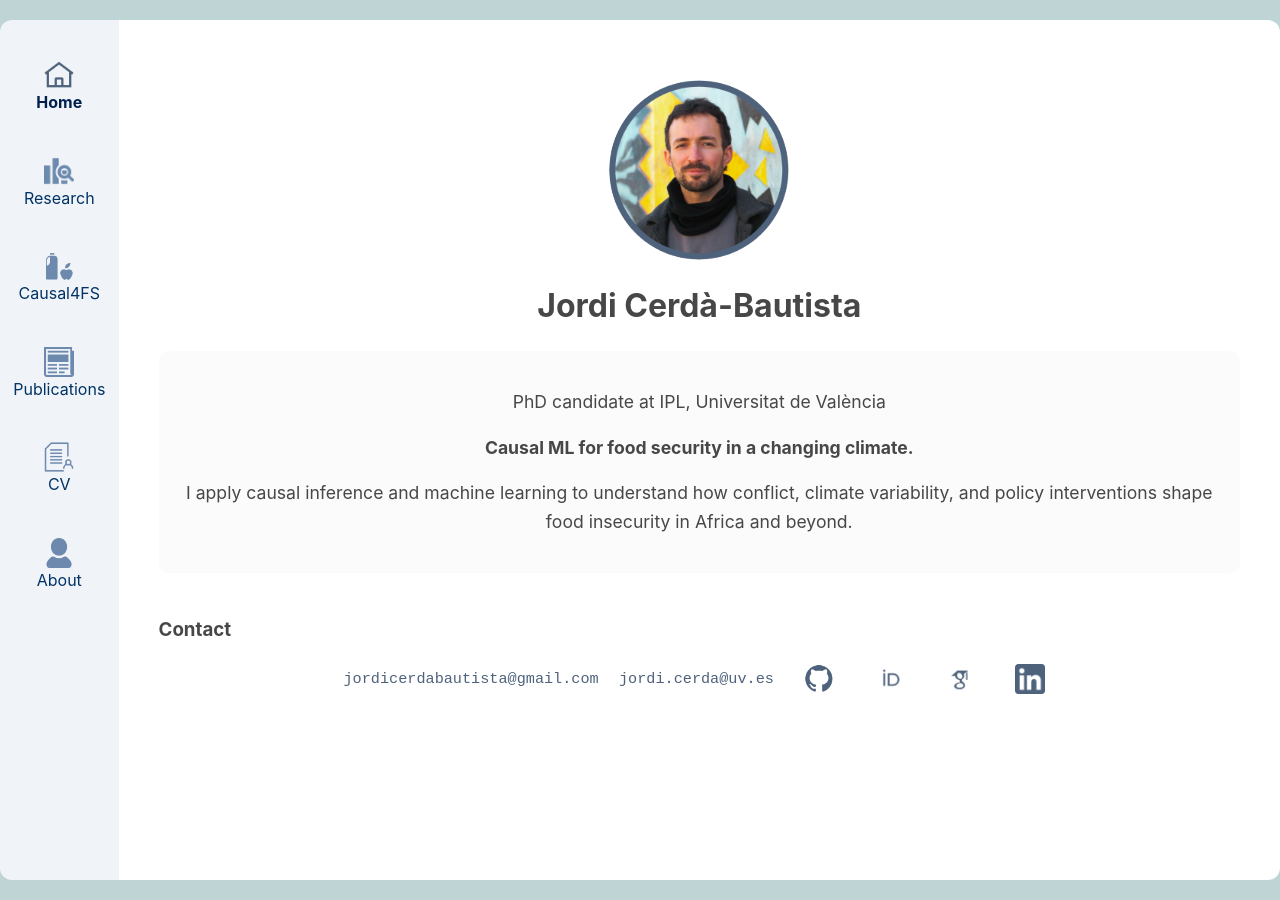
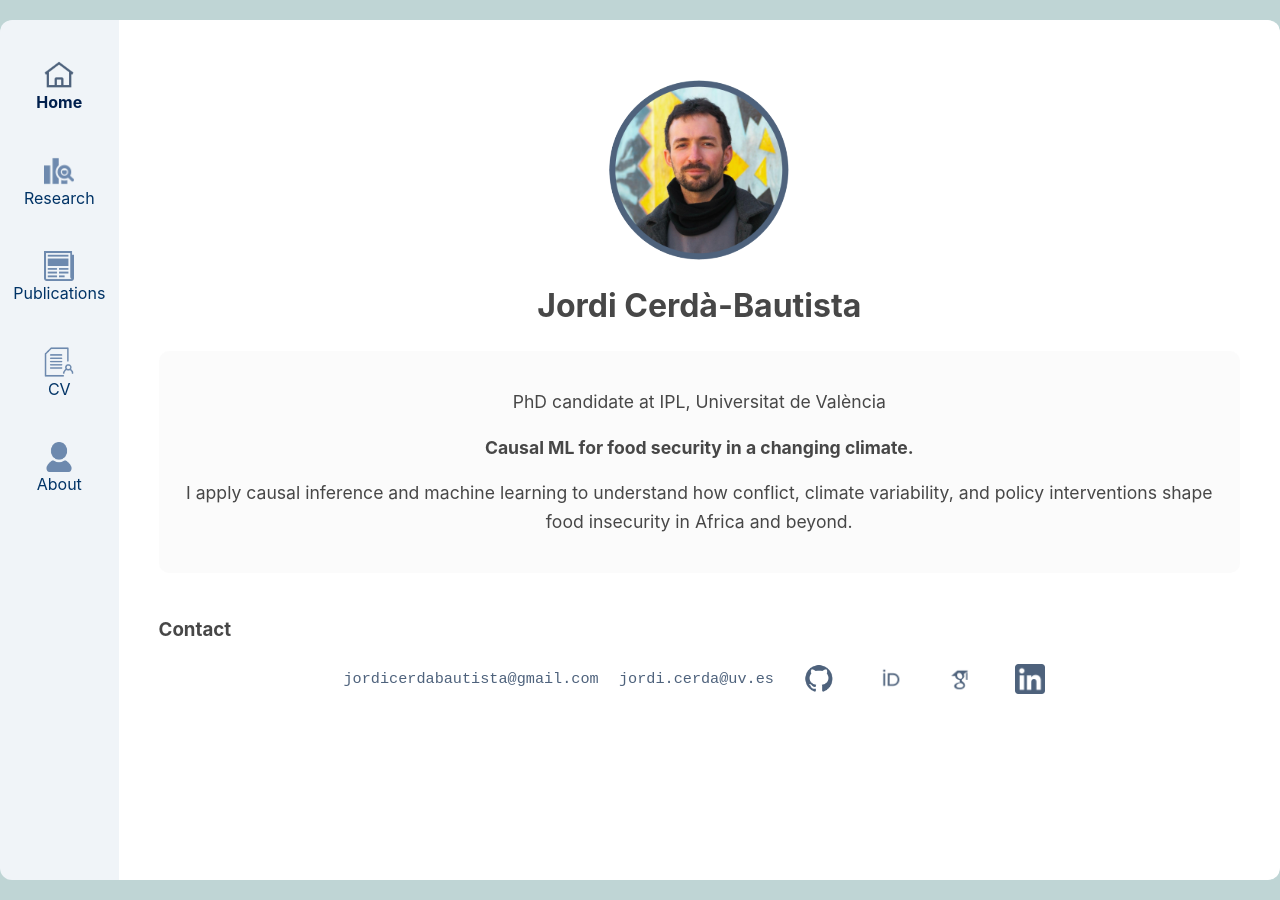
Before and after one commit to jordicbau/jordicbau.github.io, a Jekyll site: the page built from index.md, in a window 1280 px wide. Built offline with Jekyll 4.4.1, drawn with Linux system fonts in a browser that asks for light colours.

Commit message:
Update default.html

```diff
--- a/_layouts/default.html
+++ b/_layouts/default.html
@@ -19,10 +19,6 @@
           <img src="/assets/images/icons/research.png" alt="Research" style="width:30px; height:auto; display:block; margin:auto;">
           Research
         </a></li>
-        <li><a href="/causal4fs.html">
-          <img src="/assets/images/icons/causal4fs.png" alt="Causal4FS" style="width:30px; height:auto; display:block; margin:auto;">
-          Causal4FS
-        </a></li>
         <li><a href="/publications.html">
           <img src="/assets/images/icons/publications.png" alt="Publications" style="width:30px; height:auto; display:block; margin:auto;">
           Publications
```
